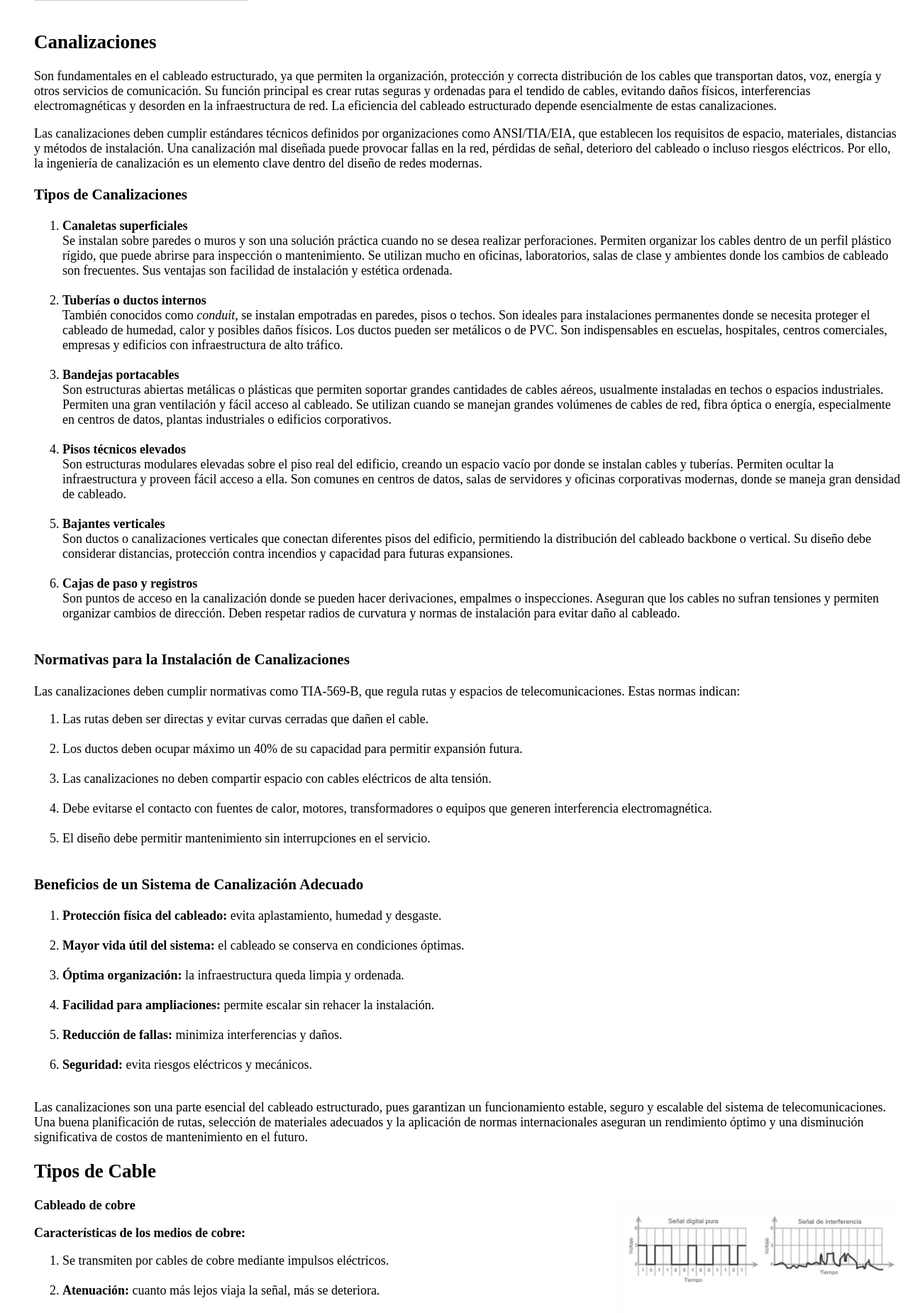
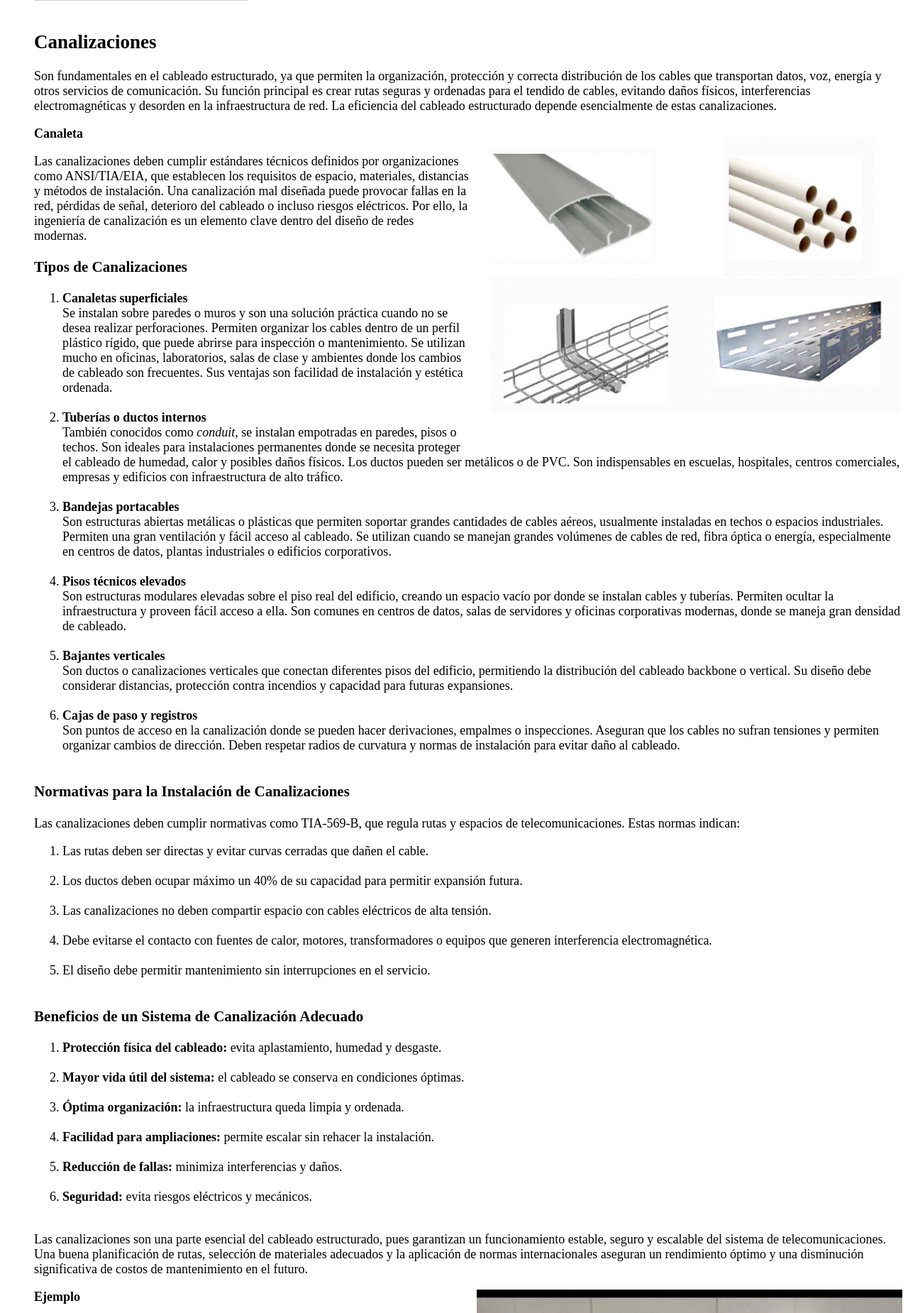
Before and after one commit to AlexanderGT499/ProyectoRedes, a Flask app: page / in a window 1280 px wide. Shown: the part 3419-5269 px from the top of the page at 71% size. Run offline with Flask 3, Linux system fonts and the light colour scheme.

Commit message:
Se agregaron los Servicios Convergentes y Canalizaciones, Version 3 de 3 (#24)
* Se agregaron los Servicios Convergentes y Canalizaciones, Version 1 de 3

* Aqui ya estan las nuevas fotos en canalizaciones y Servicios Convergentes

---------

Co-authored-by: AlexanderGuerrero <alexanderg10@outlook.com>

```diff
--- a/templates/sitios/index.html
+++ b/templates/sitios/index.html
@@ -207,22 +207,22 @@
   </div><br>
 
 
-
-
-
-
-
-
-
-
     <!--Fin Elementos-->
 
     <!--Canalizadores-->
+
 
     <h2>Canalizaciones</h2>
 
     <p style="font-size:18px;">
     Son fundamentales en el cableado estructurado, ya que permiten la organización, protección y correcta distribución de los cables que transportan datos, voz, energía y otros servicios de comunicación. Su función principal es crear rutas seguras y ordenadas para el tendido de cables, evitando daños físicos, interferencias electromagnéticas y desorden en la infraestructura de red. La eficiencia del cableado estructurado depende esencialmente de estas canalizaciones.
+    </p>
+
+    <img src="static\img\Canaletas_Cableado_Estructurado.jpg"
+    width="600"
+    style="float:right; margin-left:11px;">
+    <p style="font-size: 18px;">
+      <strong>Canaleta</strong>
     </p>
 
     <p style="font-size:18px;">
@@ -283,7 +283,12 @@
     <p style="font-size:18px;">
     Las canalizaciones son una parte esencial del cableado estructurado, pues garantizan un funcionamiento estable, seguro y escalable del sistema de telecomunicaciones. Una buena planificación de rutas, selección de materiales adecuados y la aplicación de normas internacionales aseguran un rendimiento óptimo y una disminución significativa de costos de mantenimiento en el futuro.
     </p>
-
+    <img src="static\img\Ejemplo_Canalizacion.jpg"
+    width="600"
+    style="float:right; margin-left:11px;">
+    <p style="font-size: 18px;">
+      <strong>Ejemplo</strong>
+    </p>
 
 
     <!--Fin Canalizadores-->
@@ -929,6 +934,13 @@
         El estándar Power over Ethernet permite alimentar dispositivos (cámaras, APs, teléfonos IP, sensores) mediante el mismo cable que transporta datos, eliminando la necesidad de tomas eléctricas cercanas.
       </li><br>
 
+    <img src="static\img\Servicios_Convergentes.jpg"
+    width="600"
+    style="float:right; margin-left:11px;">
+    <p style="font-size: 18px;">
+      <strong>Servicios</strong>
+    </p>
+
     </ol>
 
     <h3>Ventajas de los Servicios Convergentes</h3>
@@ -958,7 +970,12 @@
     Los servicios convergentes representan el futuro de las telecomunicaciones. Gracias a ellos, un edificio ya no es solo un espacio físico, sino un centro inteligente completamente conectado. La convergencia permite que todos los servicios –desde la iluminación hasta el internet– funcionen de forma integrada, eficiente y segura, haciendo posible crear redes modernas, escalables y adaptadas a las necesidades tecnológicas actuales.
     </p>
 
-
+    <img src="static\img\Beneficios_Cableado.png"
+    width="600"
+    style="float:right; margin-left:11px;">
+    <p style="font-size: 18px;">
+      <strong>Servicios que Convergen</strong>
+    </p>
 
 
     <!--Fin Servicios convergentes-->
@@ -985,6 +1002,7 @@
 
     </ol>
 
+
     <p style="font-size: 18px;">
       <strong>Beneficios Secundarios </strong>
     </p>
@@ -999,6 +1017,8 @@
       <li><strong>Durabilidad:</strong> los materiales de calidad prolongan la vida útil del sistema.</li><br>
 
     </ol>
+
+
 
   </div>
 
```
Also changed, not shown: static/img/Beneficios_Cableado.png (added), static/img/Canaletas_Cableado_Estructurado.jpg (added), static/img/Ejemplo_Canalizacion.jpg (added), static/img/Servicios_Convergentes.jpg (added).
